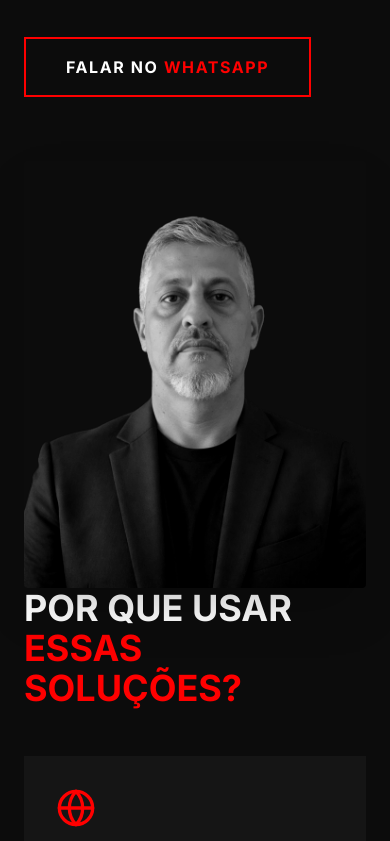
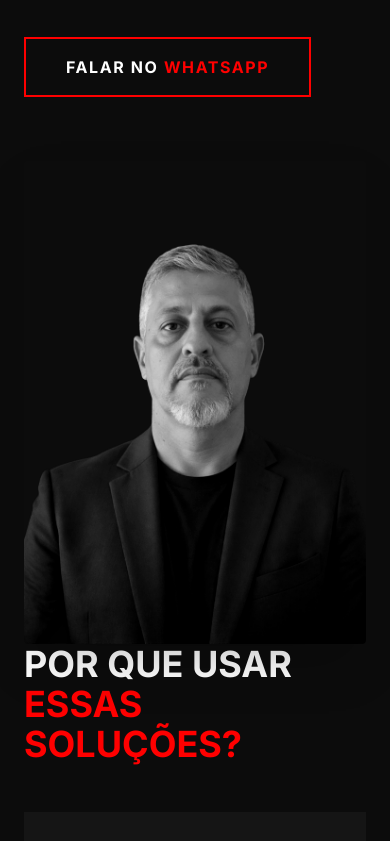
Before and after one commit to jrmacbrandt/J.Roberto, a React (Vite) app: page / in a window 390 px wide. Shown: the part 2135-2976 px from the top of the page. Built offline with nearby package versions, Linux system fonts and the light colour scheme; a web font is replaced by a local one.

Commit message:
style: alinhar base da foto Sobre com a base do botao WhatsApp

```diff
--- a/src/App.tsx
+++ b/src/App.tsx
@@ -294,7 +294,7 @@ const About = () => {
           </div>
         </div>
 
-        <div className="grid lg:grid-cols-2 gap-16 items-start">
+        <div className="grid lg:grid-cols-2 gap-16 items-end">
           {/* Coluna Esquerda: Conteúdo */}
           <div className="about-content">
             <div className="about-header mb-12 text-center md:text-left">
@@ -335,13 +335,13 @@ const About = () => {
             </div>
           </div>
 
-          {/* Coluna Direita: Foto Alinhada ao Topo */}
+          {/* Coluna Direita: Foto Alinhada à Base */}
           <div className="about-img relative max-w-md mx-auto lg:max-w-none w-full">
             <div className="relative z-10 overflow-hidden rounded-sm shadow-2xl">
               <img
                 src="/about-profile.png"
                 alt="Sobre Mim"
-                className="grayscale hover:grayscale-0 transition-all duration-700 w-full object-cover aspect-[4/5] lg:aspect-auto brightness-110 contrast-105"
+                className="grayscale hover:grayscale-0 transition-all duration-700 w-full object-cover brightness-110 contrast-105"
               />
             </div>
           </div>
```
